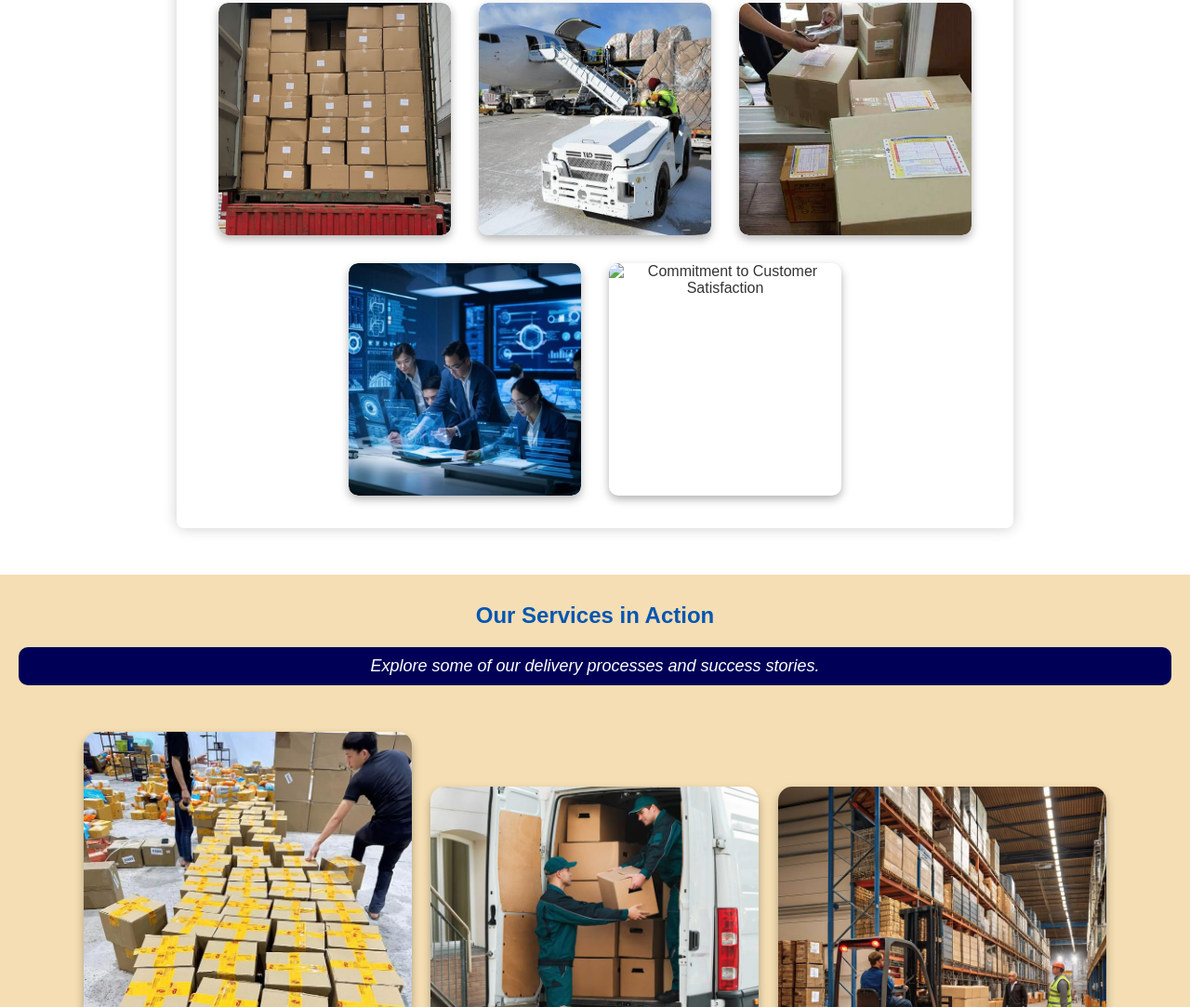
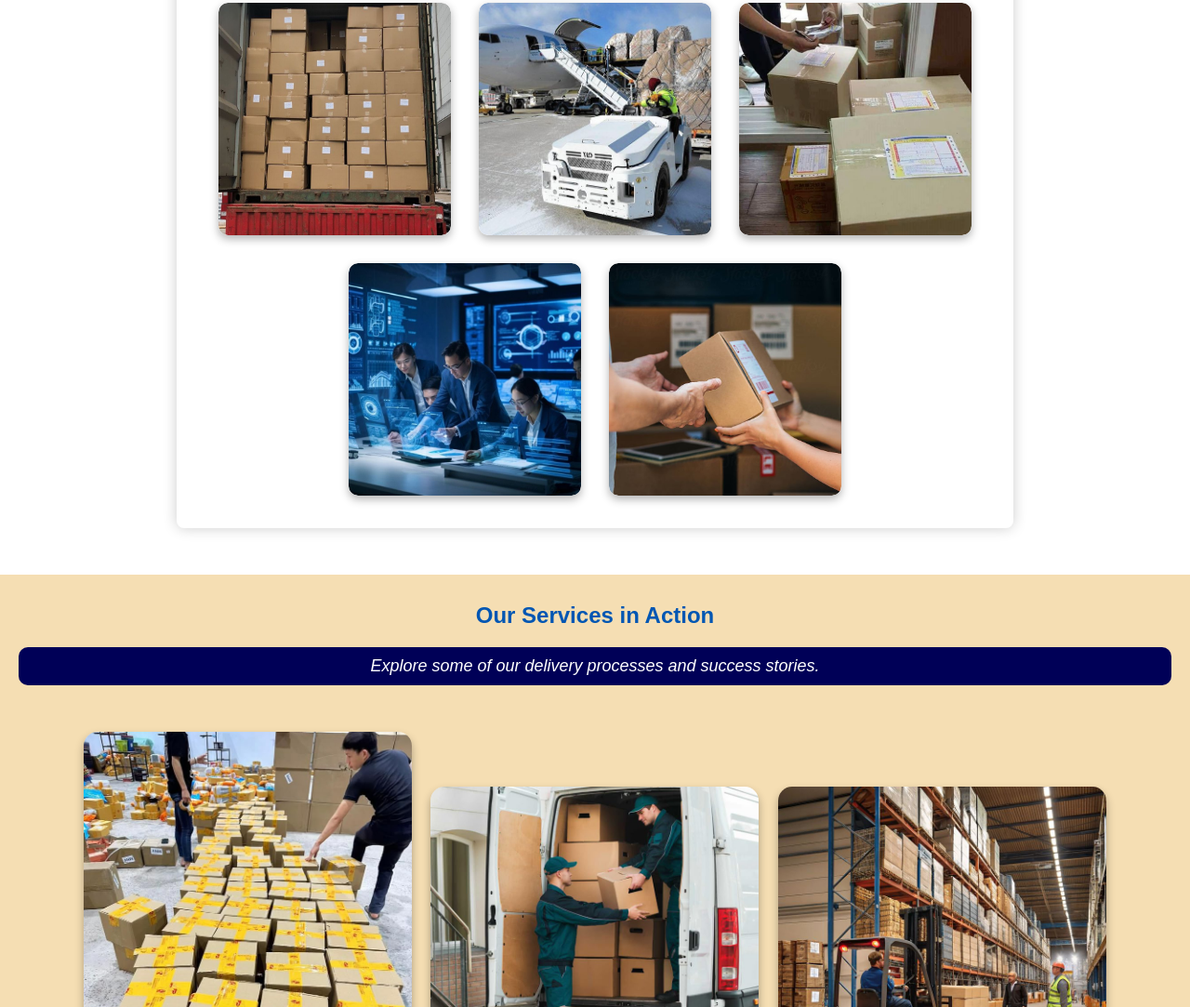
Before and after one commit to Nathanaelweb/Quick-Trip-couriers-Delivery-Company, a plain HTML site: page index.html in a window 1280 px wide. Shown: the part 1440-2523 px from the top of the page at 93% size. Drawn offline with Linux system fonts and the light colour scheme.

Commit message:
Update index.html

```diff
--- a/index.html
+++ b/index.html
@@ -93,7 +93,7 @@
 
             <li>
                 <div class="image-container">
-                    <img src="_Day For Delivery_ by Stocksy Contributor _Studio Firma_.jpg" alt="Commitment to Customer Satisfaction">
+                    <img src="uuuu.jpg" alt="Commitment to Customer Satisfaction">
                     <div class="overlay-text"><strong>✅ Commitment to Customer Satisfaction –</strong> Continuously improving our services based on customer feedback.</div>
                 </div>
             </li>
```
